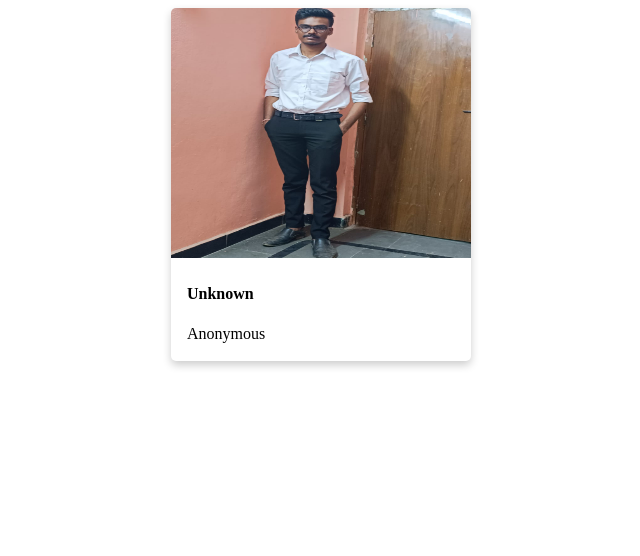
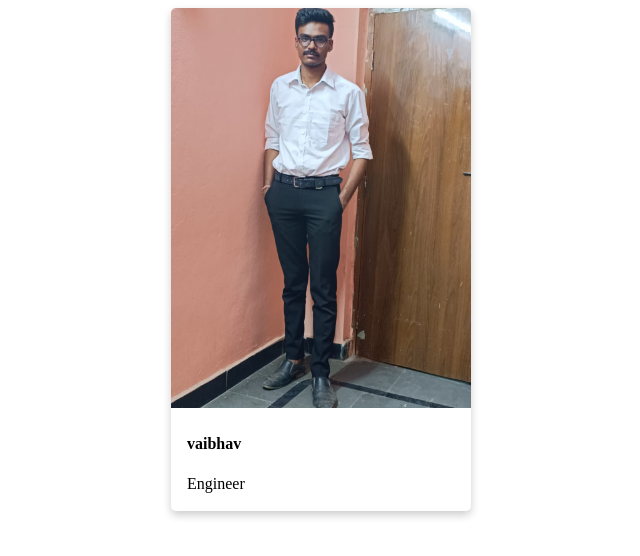
Before and after one commit to Saiteja-1234/mern-stack-1, a plain HTML site: page card.html in a window 1280 px wide. Shown: the whole page, without its empty margins (337-977 px from the left). Drawn offline with Linux system fonts and the light colour scheme.

Commit message:
added name to card

```diff
--- a/card.html
+++ b/card.html
@@ -38,10 +38,10 @@
 
 <body>
     <div class="card">
-        <img src="public/vaibhav.jpg" alt="Hacker" height="250px" width="300px">
+        <img src="public/vaibhav.jpg" alt="vaibhav" height="400px" width="300px">
         <div class="container">
-            <h4><b>Unknown</b></h4>
-            <p>Anonymous</p>
+            <h4><b>vaibhav</b></h4>
+            <p>Engineer </p>
         </div>
     </div>
 </body>
```
